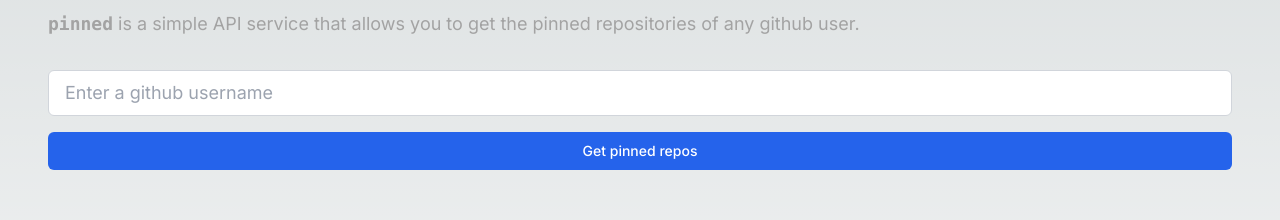
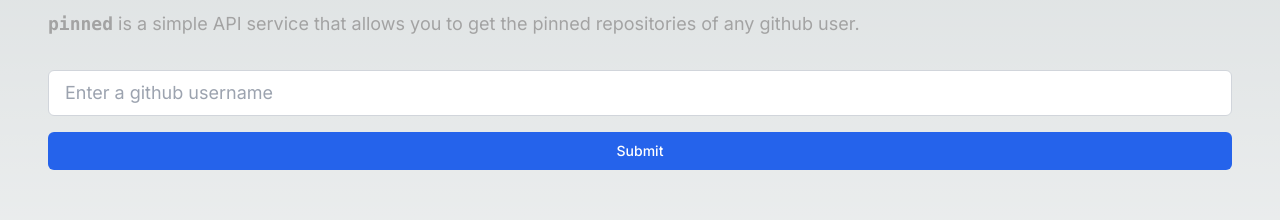
Before and after one commit to rubkn/pinned, a Next.js app: page / in a window 1280 px wide. Shown: the part 256-476 px from the top of the page. Built offline with nearby package versions, Linux system fonts and the light colour scheme; a web font is replaced by a local one.

Commit message:
feat(refactor): search button component

```diff
--- /dev/null
+++ b/app/_components/search-username-button.tsx
@@ -0,0 +1,43 @@
+"use client";
+
+import { useRouter } from "next/navigation";
+import { useState, ChangeEvent, FormEvent } from "react";
+
+export default function SearchUsername() {
+  const [username, setUsername] = useState<string>("");
+  const router = useRouter();
+
+  const usernameHandler = (event: ChangeEvent<HTMLInputElement>): void => {
+    setUsername(event.target.value);
+  };
+
+  const handleFormSubmit = (event: FormEvent<HTMLFormElement>): void => {
+    event.preventDefault();
+    if (username.trim() !== "") {
+      router.push(`/api/${username}`);
+    }
+  };
+
+  return (
+    <form
+      onSubmit={handleFormSubmit}
+      className="flex flex-col mt-4 m-auto text-neutral-900"
+    >
+      <input
+        type="text"
+        placeholder="Enter a github username"
+        className="px-4 py-2 border border-gray-300 rounded-md focus:outline-none focus:ring-2 focus:ring-blue-600 focus:border-transparent"
+        value={username}
+        onChange={usernameHandler}
+      />
+      <button
+        disabled={username.length === 0}
+        type="submit"
+        onClick={() => router.push(`/api/${username}`)}
+        className="mt-4 inline-block px-4 py-2 text-sm font-medium text-white bg-blue-600 border border-transparent rounded-md hover:bg-blue-700 focus:outline-none focus-visible:ring-2 focus-visible:ring-offset-2 focus-visible:ring-blue-500"
+      >
+        Submit
+      </button>
+    </form>
+  );
+}
--- a/app/page.tsx
+++ b/app/page.tsx
@@ -1,21 +1,7 @@
-"use client";
-
 import Link from "next/link";
-import { useRouter } from "next/navigation";
-import { useState } from "react";
+import SearchUsername from "./_components/search-username-button";
 
 export default function Home() {
-  const [username, setUsername] = useState("");
-  const router = useRouter();
-
-  const usernameHandler = (event: any): void => {
-    setUsername(event.target.value);
-  };
-
-  const getPinnedRepos = async (): Promise<void> => {
-    await router.push(`/user/${username}`);
-  };
-
   return (
     <main className="font-sans p-6 sm:p-12">
       <section className="text-lg text-neutral-200 ">
@@ -37,20 +23,7 @@ export default function Home() {
           </p>
 
           {/* input and button */}
-          <div className="flex flex-col mt-4 m-auto text-neutral-900">
-            <input
-              type="text"
-              placeholder="Enter a github username"
-              className="px-4 py-2 border border-gray-300 rounded-md focus:outline-none focus:ring-2 focus:ring-blue-600 focus:border-transparent"
-              onChange={usernameHandler}
-            />
-            <button
-              className="mt-4 inline-block px-4 py-2 text-sm font-medium text-white bg-blue-600 border border-transparent rounded-md hover:bg-blue-700 focus:outline-none focus-visible:ring-2 focus-visible:ring-offset-2 focus-visible:ring-blue-500"
-              onClick={getPinnedRepos}
-            >
-              Get pinned repos
-            </button>
-          </div>
+          <SearchUsername />
 
           {/* how-to */}
           <h2 className="text-2xl font-bold mt-12">
```
